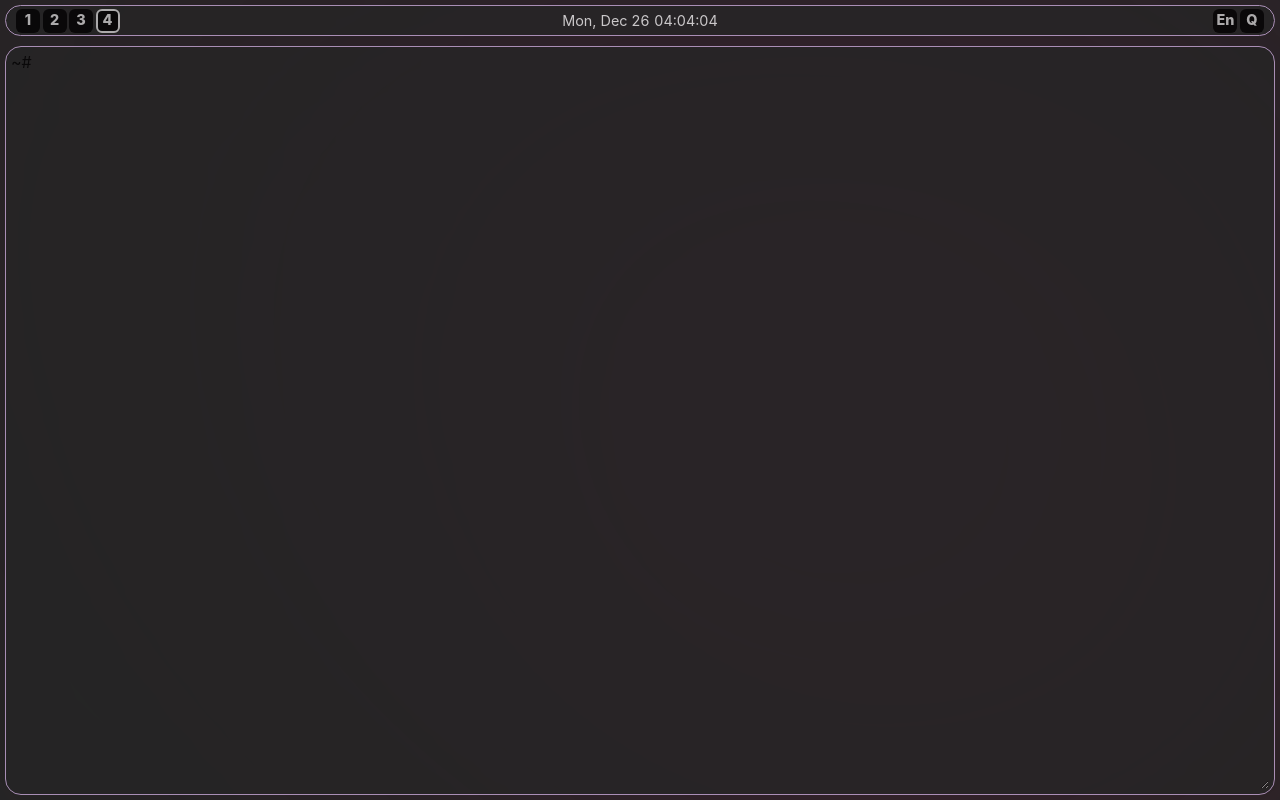
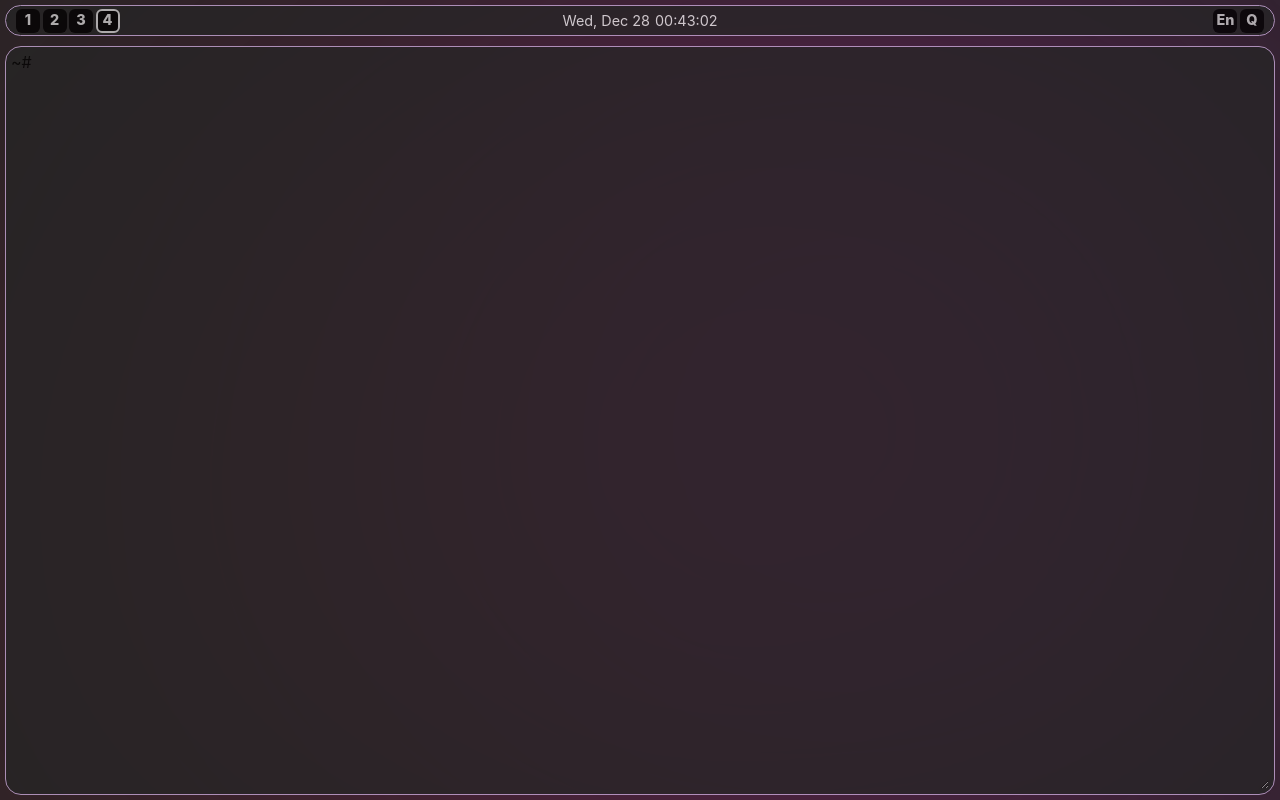
Before and after one commit to CrgioYalux/trmnl, a React (Vite) app: page / in a window 1280 px wide. Built offline with nearby package versions, Linux system fonts and the light colour scheme.

Commit message:
feat: add live datetime

```diff
--- a/src/components/Background/PlasmaBackground.tsx
+++ b/src/components/Background/PlasmaBackground.tsx
@@ -11,8 +11,8 @@ interface PlasmaBackgroundProps {
 
 const defaultPlasmaBackgroundProps = {
     className: '',
-    colors: ['rgb(82,25,58)','rgb(81,15,59)','rgb(92,21,18)'],
-    duration: 8,
+    colors: ['rgb(222,25,58)','rgb(81,15,59)','rgb(92,21,192)'],
+    duration: 16,
     areaSize: 4
 };
 
--- a/src/components/StatusBar/index.tsx
+++ b/src/components/StatusBar/index.tsx
@@ -1,12 +1,36 @@
-import { useState } from 'react';
 import './StatusBar.css';
+
+import { useState, useEffect } from 'react';
+import { getDateString, getTimeString } from './utils';
 
 interface StatusBarProps {
     className?: string;
 }
 
+type DateTime = {
+    date: string,
+    time: string
+}
+
 export const StatusBar: React.FC<StatusBarProps> = ({ className = '' }) => {
     const [activeEnv, setActiveEnv] = useState<number>(4);
+    const [{ date, time }, setDateTime] = useState<DateTime>(() => (
+        {
+            date: getDateString(),
+            time: getTimeString()
+        }
+    ));
+
+    useEffect(() => {
+        const intervalDateTime = setInterval(() => {
+            setDateTime({
+                date: getDateString(),
+                time: getTimeString()
+            });
+
+        }, 1000);
+        return () => clearInterval(intervalDateTime);
+    }, []);
 
     return (
         <div className={`StatusBar ${className}`}>
@@ -23,7 +47,7 @@ export const StatusBar: React.FC<StatusBarProps> = ({ className = '' }) => {
                 })}
             </ul>
             <p className='StatusBar__box StatusBar__datetime_box'>
-                <span>Mon, Dec 26</span><span>04:04:04</span>
+                <span>{date}</span><span>{time}</span>
             </p>
             <ul className='StatusBar__box StatusBar__system_options_box'>
                 <li className='StatusBar__item system_options_item'>En</li>
--- /dev/null
+++ b/src/components/StatusBar/utils.ts
@@ -0,0 +1,52 @@
+enum WeekDays {
+    'Monday' = 1,
+    'Tuesday' = 2,
+    'Wednesday' = 3,
+    'Thursday' = 4,
+    'Friday' = 5,
+    'Satuday' = 6,
+    'Sunday' = 7,
+}
+
+enum YearMonths {
+    'January' = 1,
+    'February' = 2,
+    'March' = 3,
+    'April' = 4,
+    'May' = 5,
+    'June' = 6,
+    'July' = 7,
+    'August' = 8,
+    'September' = 9,
+    'October' = 10,
+    'November' = 11,
+    'December' = 12
+}
+
+function getDateString(): string {
+    const now = new Date();
+
+    const weekDay = now.getDay();
+    const month = now.getMonth() + 1;
+    const day = now.getDate();
+
+    return `${WeekDays[weekDay].slice(0, 3)}, ${YearMonths[month].slice(0, 3)} ${day}`;
+}
+
+
+function getTimeString(): string {
+    const now = new Date();
+
+    const _ = (n: number): string => n < 10 ? `0${n}` : `${n}`;
+
+    let seconds = _(now.getSeconds());
+    let minutes = _(now.getMinutes());
+    let hours = _(now.getHours());
+
+    return `${hours}:${minutes}:${seconds}`;
+}
+
+export {
+    getTimeString,
+    getDateString,
+}
```
